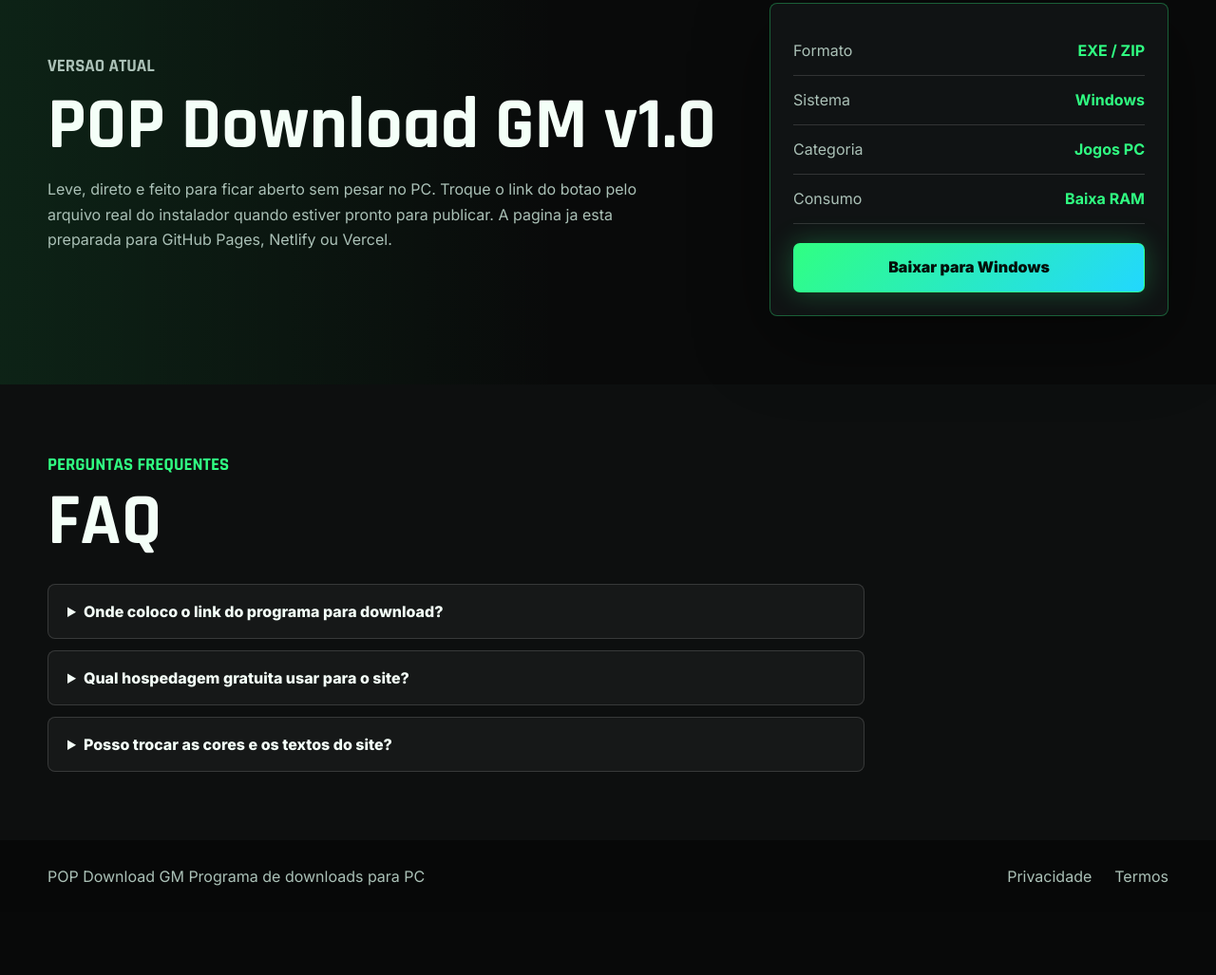
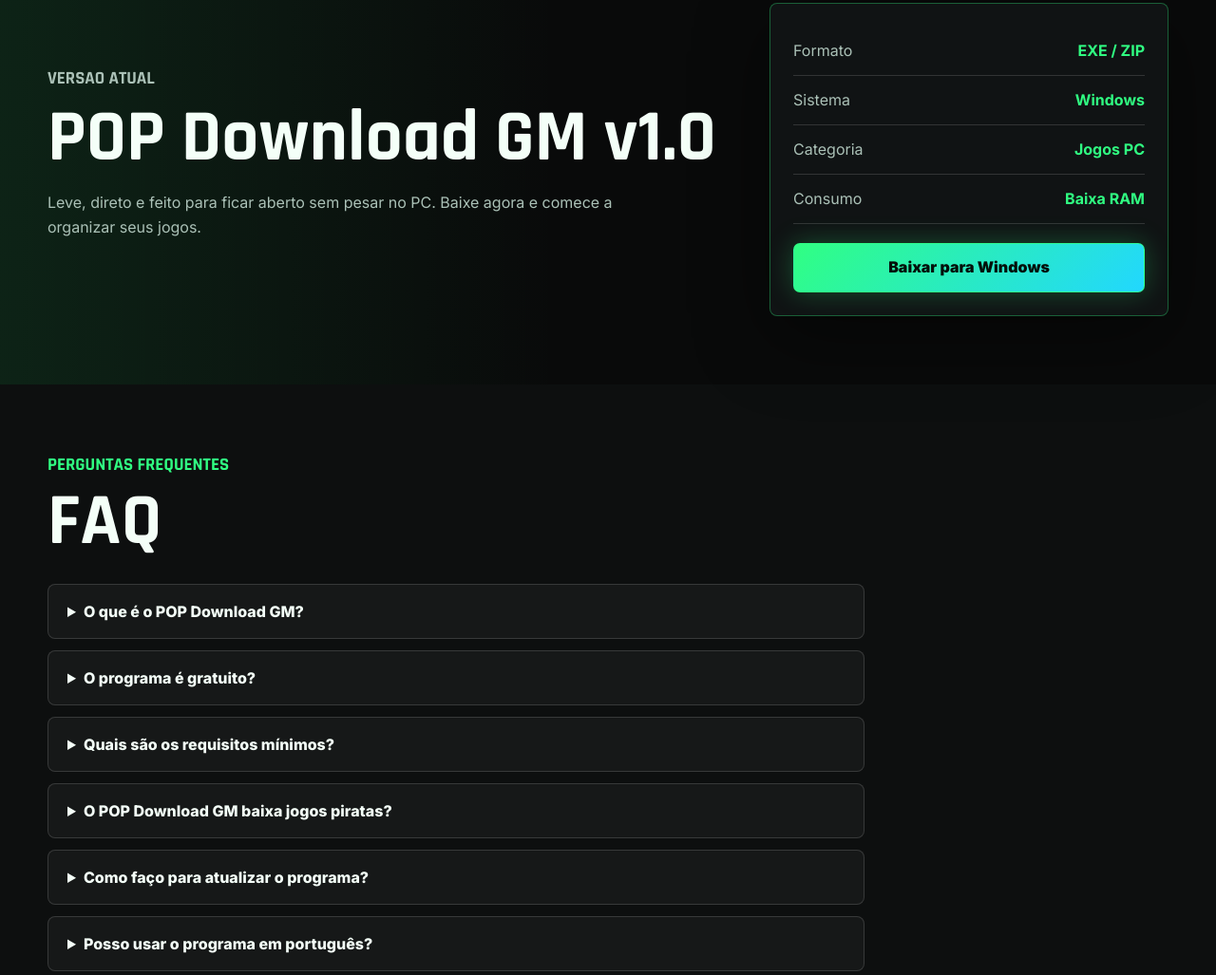
Before and after one commit to emersonsantarem/popdownload-gm, a plain HTML site: page index.html in a window 1280 px wide. Shown: the part 1574-2601 px from the top of the page at 95% size. Before the commit the page ends 2535 px from the top, so only its background shows below. Drawn offline with Linux system fonts and the light colour scheme.

Commit message:
Update index.html

```diff
--- a/index.html
+++ b/index.html
@@ -81,12 +81,10 @@
           <div class="app-screen">
             <div class="screen-header">
               <span>Biblioteca de jogos</span>
-              <!-- "ONLINE" removido -->
             </div>
 
             <div class="game-cover">
               <img src="cover-preview.jpg" alt="Preview do POP Download GM" class="cover-image">
-              <!-- selo "NEW" removido -->
             </div>
 
             <div class="progress-panel">
@@ -136,8 +134,7 @@
         <p class="eyebrow">Versao atual</p>
         <h2>POP Download GM v1.0</h2>
         <p>
-          Leve, direto e feito para ficar aberto sem pesar no PC. Troque o link do botao pelo arquivo real do instalador quando estiver pronto para publicar.
-          A pagina ja esta preparada para GitHub Pages, Netlify ou Vercel.
+          Leve, direto e feito para ficar aberto sem pesar no PC. Baixe agora e comece a organizar seus jogos.
         </p>
       </div>
 
@@ -170,16 +167,33 @@
 
       <div class="faq-list">
         <details>
-          <summary>Onde coloco o link do programa para download?</summary>
-          <p>Substitua o símbolo <code>#</code> nos botões de download (no arquivo <code>download.html</code>) pelo link real do seu instalador do Windows. Você pode hospedar o arquivo em uma Release do GitHub ou em um serviço de arquivos.</p>
+          <summary>O que é o POP Download GM?</summary>
+          <p>É um programa leve para Windows que centraliza e organiza downloads de jogos PC, especialmente repacks. Ele funciona como um hub onde você pode pesquisar, acompanhar progresso e acessar rapidamente seus jogos baixados.</p>
         </details>
+
         <details>
-          <summary>Qual hospedagem gratuita usar para o site?</summary>
-          <p>GitHub Pages e Netlify são ótimas opções. O GitHub Pages é integrado ao seu repositório; o Netlify oferece formulários prontos e deploy por drag-and-drop.</p>
+          <summary>O programa é gratuito?</summary>
+          <p>Sim, totalmente gratuito. Não há versão paga nem anúncios dentro do programa.</p>
         </details>
+
         <details>
-          <summary>Posso trocar as cores e os textos do site?</summary>
-          <p>Sim. Os textos estão nos arquivos HTML e as cores principais estão no arquivo <code>styles.css</code>, na seção <code>:root</code>. Basta editar e fazer commit.</p>
+          <summary>Quais são os requisitos mínimos?</summary>
+          <p>Windows 10 ou 11, conexão com internet, e pouca memória RAM (o programa consome menos de 50MB). O espaço em disco depende dos jogos que você baixar.</p>
+        </details>
+
+        <details>
+          <summary>O POP Download GM baixa jogos piratas?</summary>
+          <p>Não. O programa apenas organiza downloads que você mesmo iniciar de fontes confiáveis. Você é responsável por respeitar os direitos autorais dos jogos.</p>
+        </details>
+
+        <details>
+          <summary>Como faço para atualizar o programa?</summary>
+          <p>Baixe a nova versão no site e instale por cima da anterior. Seus dados (biblioteca, downloads em andamento) serão preservados.</p>
+        </details>
+
+        <details>
+          <summary>Posso usar o programa em português?</summary>
+          <p>Sim, a interface já está em português do Brasil. Futuramente poderemos adicionar outros idiomas.</p>
         </details>
       </div>
     </section>
```
